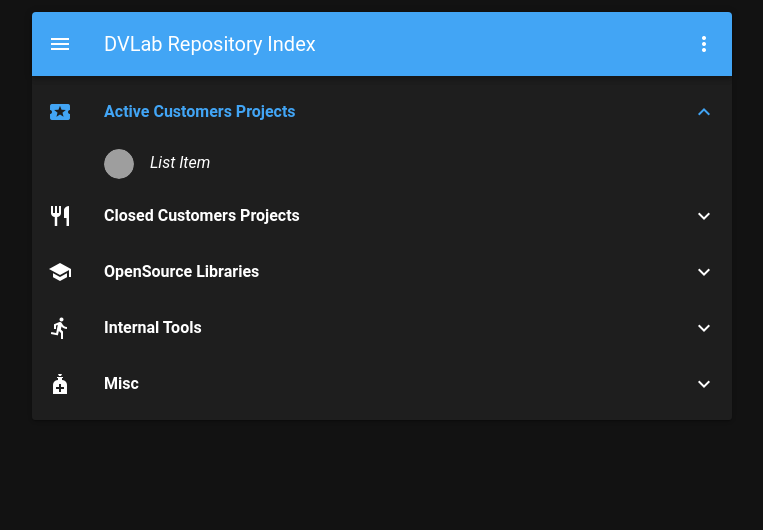
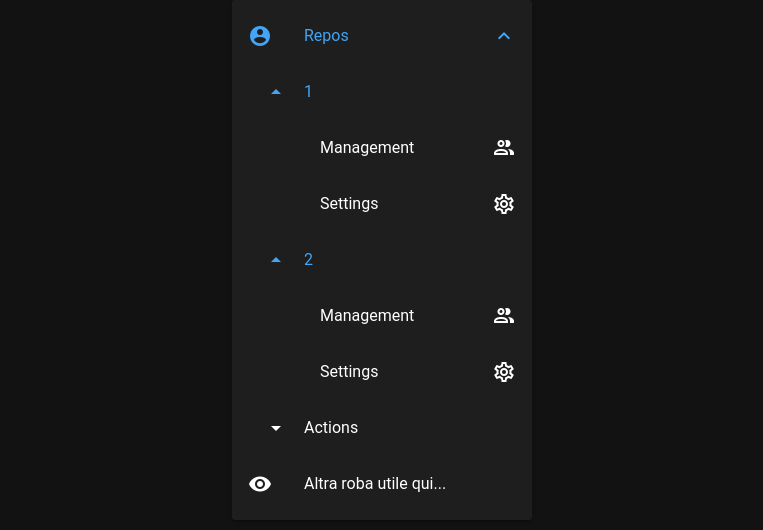
Before and after one commit to dvisionlab/repoIndex, a Vue app: page / in a window 1280 px wide. Shown: the top 530 px of the page, without its empty margins (258-1021 px from the left). Built offline with nearby package versions, Linux system fonts and the light colour scheme; grey boxes are pictures that could not be loaded.

Commit message:
add list2

```diff
--- /dev/null
+++ b/src/ts/config.ts
@@ -0,0 +1,42 @@
+export const repos = [
+  {
+    action: "mdi-ticket",
+    items: [{ title: "List Item", link: "" }],
+    title: "Active Customers Projects",
+    active: true
+  },
+  {
+    action: "mdi-silverware-fork-knife",
+    items: [
+      { title: "Breakfast & brunch" },
+      { title: "New American" },
+      { title: "Sushi" }
+    ],
+    title: "Closed Customers Projects",
+    active: true
+  },
+  {
+    action: "mdi-school",
+    items: [
+      {
+        title: "Larvitar",
+        subtitle: "ciccio",
+        link: "https://github.com/dvisionlab/Larvitar"
+      }
+    ],
+    title: "OpenSource Libraries",
+    active: true
+  },
+  {
+    action: "mdi-run",
+    items: [{ title: "List Item" }],
+    title: "Internal Tools",
+    active: false
+  },
+  {
+    action: "mdi-bottle-tonic-plus",
+    items: [{ title: "List Item" }],
+    title: "Misc",
+    active: false
+  }
+];
--- /dev/null
+++ b/src/ts/utils.ts
@@ -0,0 +1,19 @@
+export const savePreferences = function (preferences: object): void {
+  if (!getFromLocalStorage("repoIndex")) {
+    setInLocalStorage("repoIndex", {});
+  }
+  setInLocalStorage("repoIndex", preferences);
+};
+
+const getFromLocalStorage = function (key: string): object | null {
+  const preferencesStr: string | null = localStorage.getItem(key);
+  const preferences: object | null = preferencesStr
+    ? JSON.parse(preferencesStr)
+    : null;
+  return preferences;
+};
+
+const setInLocalStorage = function (key: string, payload: object): void {
+  localStorage.setItem("repoIndex", JSON.stringify(payload));
+  return;
+};
--- a/src/views/List.vue
+++ b/src/views/List.vue
@@ -13,6 +13,7 @@
         </v-btn>
       </v-toolbar>
 
+      <!-- v-model="item.active" -->
       <v-list>
         <v-list-group
           v-for="item in items"
@@ -20,6 +21,7 @@
           v-model="item.active"
           :prepend-icon="item.action"
           no-action
+          multiple
         >
           <template v-slot:activator>
             <v-list-item-content>
@@ -66,53 +68,34 @@
 
 <script lang="ts">
 import Vue from "vue";
+import { repos } from "@/ts/config";
+import { savePreferences } from "@/ts/utils";
 
 export default Vue.extend({
   data: () => ({
-    items: [
-      {
-        action: "mdi-ticket",
-        items: [{ title: "List Item", link: "" }],
-        title: "Active Customers Projects",
-        active: true
-      },
-      {
-        action: "mdi-silverware-fork-knife",
-        items: [
-          { title: "Breakfast & brunch" },
-          { title: "New American" },
-          { title: "Sushi" }
-        ],
-        title: "Closed Customers Projects"
-      },
-      {
-        action: "mdi-school",
-        items: [
-          {
-            title: "Larvitar",
-            subtitle: "ciccio",
-            link: "https://github.com/dvisionlab/Larvitar"
-          }
-        ],
-        title: "OpenSource Libraries"
-      },
-      {
-        action: "mdi-run",
-        items: [{ title: "List Item" }],
-        title: "Internal Tools"
-      },
-      {
-        action: "mdi-bottle-tonic-plus",
-        items: [{ title: "List Item" }],
-        title: "Misc"
-      }
-    ]
+    items: repos,
+    opened: [true, false, true, false, false]
   }),
+  // computed: {
+  //   opened(): Array<boolean | undefined> {
+  //     return this.items.map(i => i.active);
+  //   }
+  // },
   methods: {
     openLink(url: string): void {
-      console.log(url);
+      console.log("open", url);
       window.open(url, "_blank");
+    },
+    save(): void {
+      console.log(this.opened);
+      savePreferences({});
     }
+  },
+  watch: {
+    // items: function (val) {
+    //   console.log(val);
+    //   console.log(val.map(i => i.active));
+    // }
   }
 });
 </script>
--- /dev/null
+++ b/src/views/List2.vue
@@ -0,0 +1,75 @@
+<template>
+  <v-card class="mx-auto" width="300">
+    <v-list>
+      <v-list-group :value="true" prepend-icon="mdi-account-circle">
+        <template v-slot:activator>
+          <v-list-item-title>Repos</v-list-item-title>
+        </template>
+
+        <v-list-group
+          v-for="item in items"
+          :key="item.id"
+          :value="true"
+          no-action
+          sub-group
+        >
+          <template v-slot:activator>
+            <v-list-item-content>
+              <v-list-item-title>{{ item.id }}</v-list-item-title>
+            </v-list-item-content>
+          </template>
+
+          <v-list-item v-for="([title, icon], i) in admins" :key="i" link>
+            <v-list-item-title v-text="title"></v-list-item-title>
+
+            <v-list-item-icon>
+              <v-icon v-text="icon"></v-icon>
+            </v-list-item-icon>
+          </v-list-item>
+        </v-list-group>
+
+        <v-list-group no-action sub-group>
+          <template v-slot:activator>
+            <v-list-item-content>
+              <v-list-item-title>Actions</v-list-item-title>
+            </v-list-item-content>
+          </template>
+
+          <v-list-item v-for="([title, icon], i) in cruds" :key="i" link>
+            <v-list-item-title v-text="title"></v-list-item-title>
+
+            <v-list-item-icon>
+              <v-icon v-text="icon"></v-icon>
+            </v-list-item-icon>
+          </v-list-item>
+        </v-list-group>
+      </v-list-group>
+
+      <v-list-item link>
+        <v-list-item-icon>
+          <v-icon>mdi-eye</v-icon>
+        </v-list-item-icon>
+
+        <v-list-item-title>Altra roba utile qui...</v-list-item-title>
+      </v-list-item>
+    </v-list>
+  </v-card>
+</template>
+
+<script lang="ts">
+export default {
+  data: () => ({
+    items: [{ id: 1 }, { id: 2 }],
+    admins: [
+      ["Management", "mdi-account-multiple-outline"],
+      ["Settings", "mdi-cog-outline"]
+    ],
+    cruds: [
+      ["Create", "mdi-plus-outline"],
+      ["Read", "mdi-file-outline"],
+      ["Update", "mdi-update"],
+      ["Delete", "mdi-delete"]
+    ]
+  })
+};
+</script>
```
Also changed, not shown: src/router/index.ts (+5 -5 lines).
